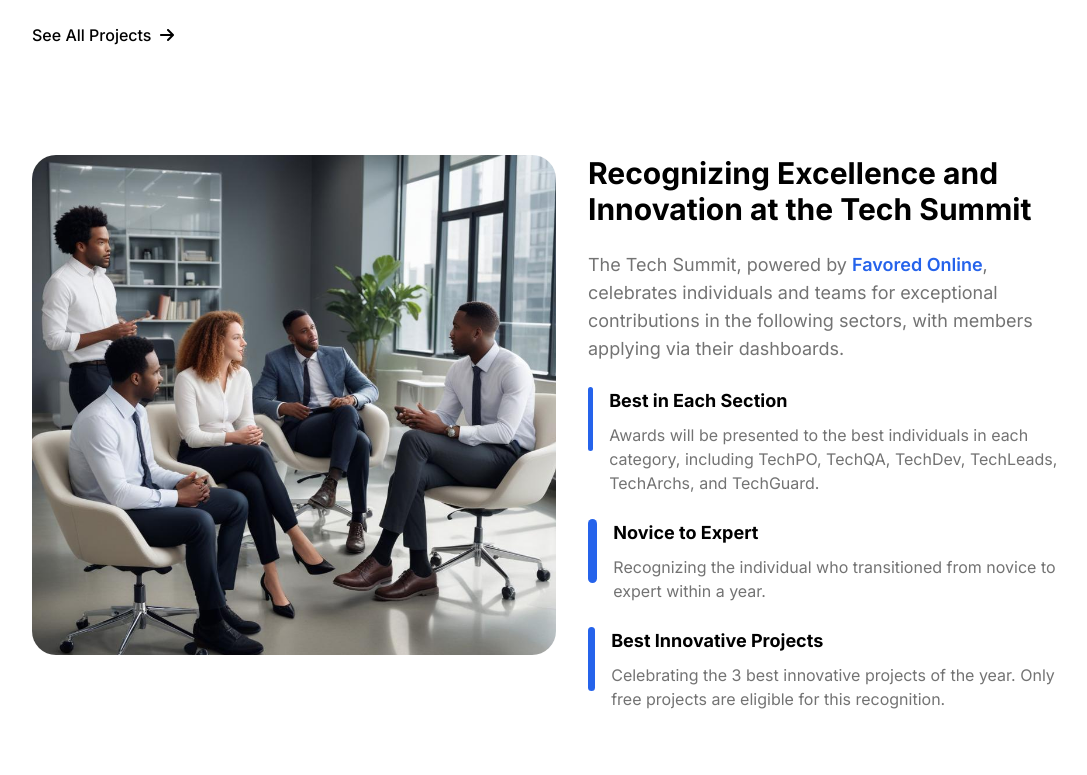
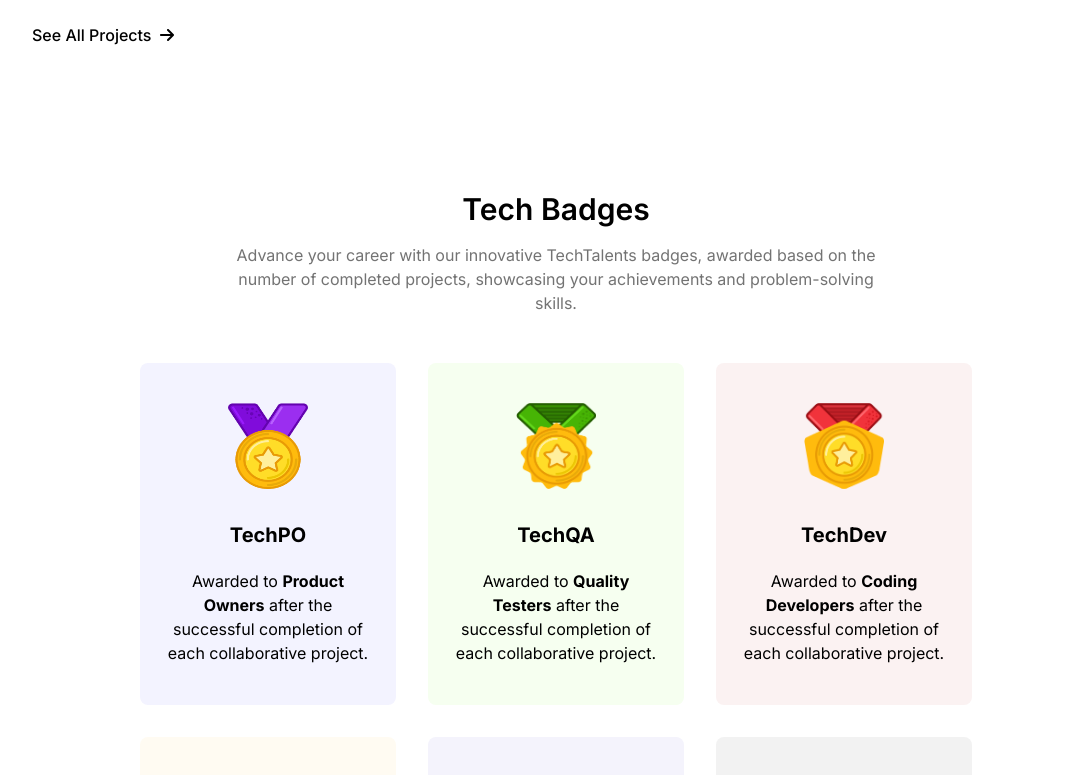
Before and after one commit to techtalentscity/techtalentscity.github.io, a React (Vite) app: page / in a window 1280 px wide. Shown: the part 1580-2355 px from the top of the page, without its empty margins (84-1171 px from the left). Built offline with nearby package versions, Linux system fonts and the light colour scheme.

Commit message:
Update index.jsx

```diff
--- a/src/Pages/Home/index.jsx
+++ b/src/Pages/Home/index.jsx
@@ -1,7 +1,6 @@
 import Hero from "./Hero";
 import HireTalent from "./HireTalent";
 import HomeProjects from "./HomeProjects";
-import Events from "./event"; // Correct import for the Events component
 import TechBadges from "./TechBadges";
 import Testimonials from "./Testimonial";
 
@@ -11,7 +10,6 @@ const Home = () => {
     <div>
         <Hero />
         <HomeProjects />
-        <Events /> {/* Correctly used Events component */}
         <TechBadges />
         <Testimonials />
     </div>
```
